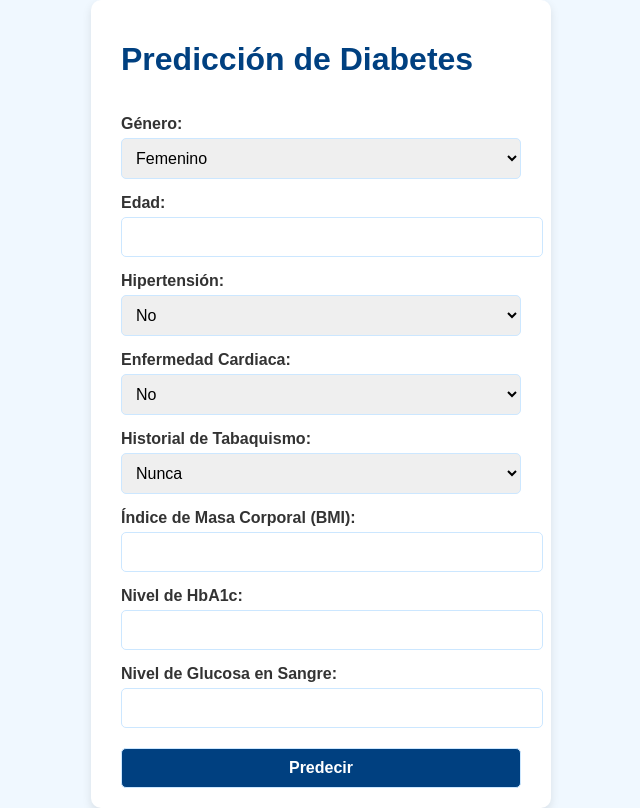
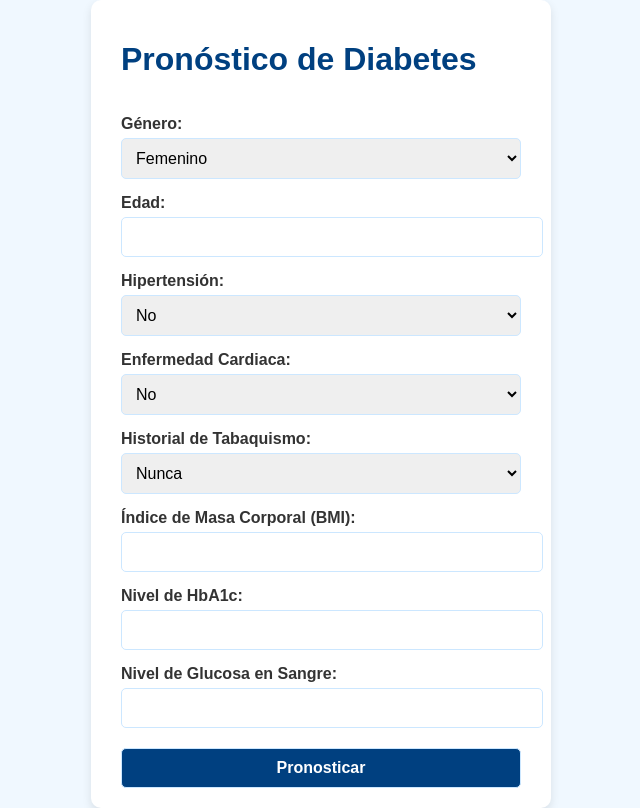
Before and after one commit to xArtu/Diabetes-KNN-Proyecto, a Flask app: page / in a window 1280 px wide. Shown: the whole page, without its empty margins (319-959 px from the left). Run offline with Flask 3, Linux system fonts and the light colour scheme; parts of the project's set-up code (start-up, migrations or seed data) failed here and were passed over.

Commit message:
correcion

```diff
--- a/app.py
+++ b/app.py
@@ -53,7 +53,7 @@ def index():
 
         # Realizar la predicción
         prediction = knn_model.predict(input_data)
-        result = "Tiene diabetes" if prediction[0] == 1 else "No tiene diabetes"
+        result = "Es probable que tenga diabetes" if prediction[0] == 1 else "Es probable que no tenga diabetes"
 
         return render_template("index.html", result=result)
 
--- a/templates/index.html
+++ b/templates/index.html
@@ -78,7 +78,7 @@
 </head>
 <body>
     <div class="form-container">
-        <h1>Predicción de Diabetes</h1>
+        <h1>Pronóstico de Diabetes</h1>
         <form method="POST">
             <label for="gender">Género:</label>
             <select name="gender" id="gender" required>
@@ -120,7 +120,7 @@
             <label for="blood_glucose_level">Nivel de Glucosa en Sangre:</label>
             <input type="number" name="blood_glucose_level" id="blood_glucose_level" step="1" required>
 
-            <button type="submit">Predecir</button>
+            <button type="submit">Pronosticar</button>
         </form>
 
         {% if result %}
```
